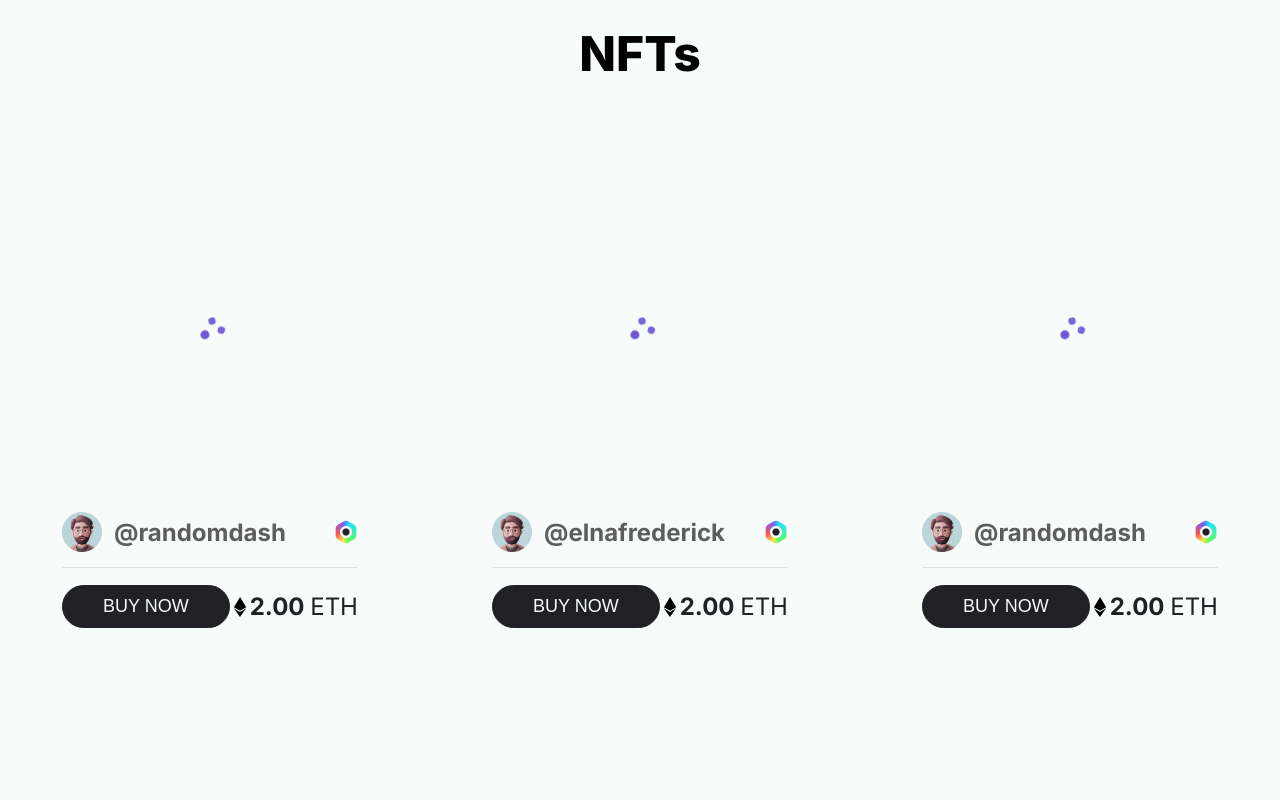
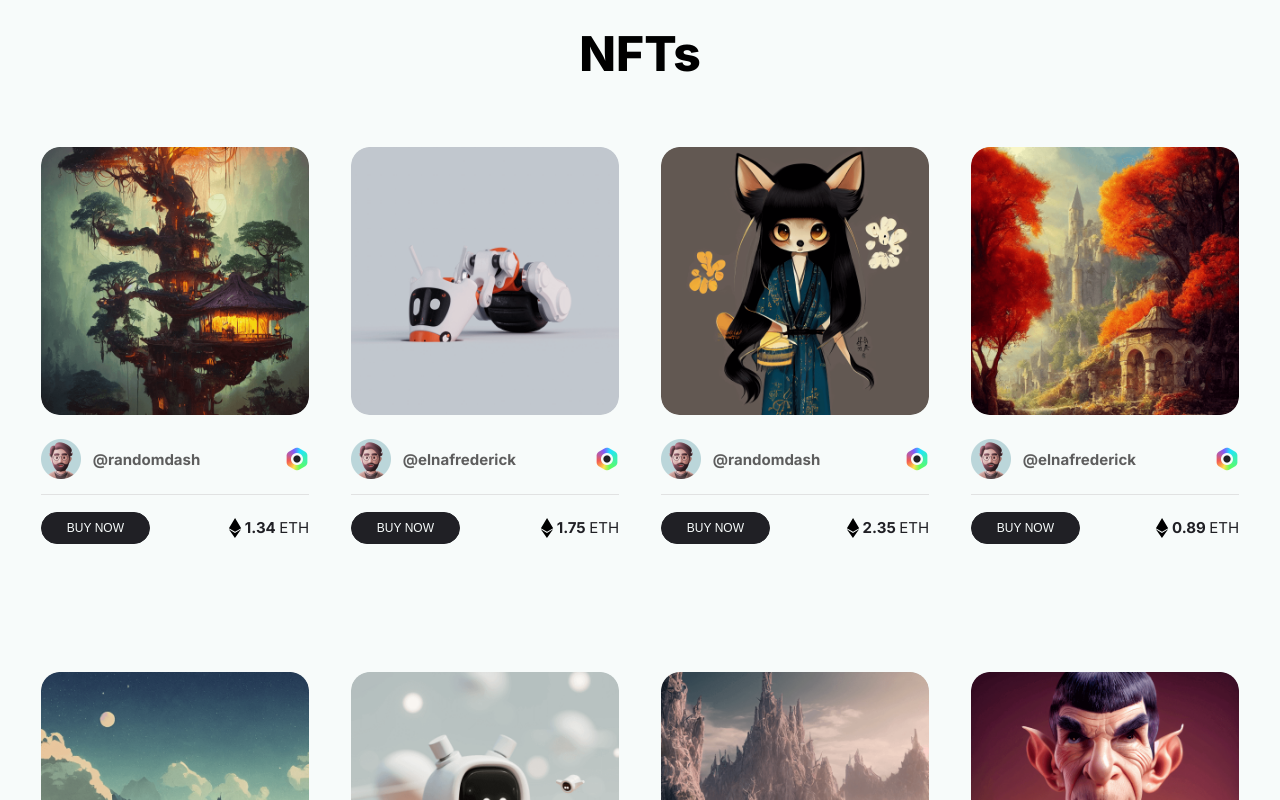
Before and after one commit to marcik357/fe_14__final_project, a React (Create React App) app: page / in a window 1280 px wide. Shown: the top 800 px of the page. Built offline with nearby package versions, Linux system fonts and the light colour scheme.

Commit message:
UPDATE: add component Loader

```diff
--- a/src/App.jsx
+++ b/src/App.jsx
@@ -1,8 +1,6 @@
 import Router from './router';
 function App() {
-  return (
-    <Router />
-  );
+  return <Router />;
 }
 
 export default App;
--- a/src/components/Loader/loader.module.scss
+++ b/src/components/Loader/loader.module.scss
@@ -1,14 +1,14 @@
 .three__body {
-  --uib-size: 35px;
+  --uib-size: 100px;
   --uib-speed: .8s;
   --uib-color: #5d3fd3;
 
   display: flex;
   position: relative;
-  left: 45%;
+  left: 50%;
   width: var(--uib-size);
   height: var(--uib-size);
-  margin: 170px 0;
+  margin: rem(170) 0;
   transform: translateX(-50%);
   animation: spin78236 calc(var(--uib-speed) * 2.5) infinite linear;
 
--- a/src/components/ProductCard/index.jsx
+++ b/src/components/ProductCard/index.jsx
@@ -1,17 +1,20 @@
+import React from 'react';
+import PropTypes from 'prop-types';
 import styles from './productCard.module.scss';
-import Loader from '../Loader';
 function ProductCard(props) {
-  const { url, userIcon, creator, verifiedIcon, price } = props;
+  const { url, userIcon, creator, verifiedIcon, price, name } = props;
 
   return (
     <div className={styles.productCard}>
-      {url ? (
-        <Loader />
-      ) : (
-        <Loader />
-      )}
+      <img
+        className={styles.productCard__img}
+        src={url}
+        alt='product-card'
+      />
+
       <div className={styles.productCard__userInfo}>
         <div className={styles.productCard__userInfo_items}>
+          <div className={styles.productCard__userInfo_name}>{name}</div>
           <img
             className={styles.productCard__userInfo_userIcon}
             src={userIcon}
@@ -62,4 +65,20 @@ function ProductCard(props) {
   );
 }
 
+ProductCard.propTypes = {
+  url: PropTypes.string,
+  userIcon: PropTypes.string,
+  creator: PropTypes.string,
+  verifiedIcon: PropTypes.string,
+  price: PropTypes.string,
+};
+
+ProductCard.defaultProps = {
+  url: '',
+  userIcon: '',
+  creator: '',
+  verifiedIcon: '',
+  price: 0,
+};
+
 export default ProductCard;
--- a/src/components/ProductCard/productCard.module.scss
+++ b/src/components/ProductCard/productCard.module.scss
@@ -1,23 +1,26 @@
+@import '../../styles/variables';
+
 * {
   margin: 0;
   padding: 0;
+  box-sizing: border-box;
 }
 
 .productCard {
   display: flex;
   flex-direction: column;
-  margin-top: 30px;
-  padding: 0 15px;
+  width: 93%;
+  margin-top: rem(30);
+  padding: 0 rem(15);
   transition: .2s ease;
   font-family: 'Inter', sans-serif;
   font-weight: 700;
   cursor: pointer;
-  overflow: hidden;
 
   &:hover {
     transform: scale(1.05);
     transition: .2s ease;
-    border-radius: 30px;
+    border-radius: rem(30);
     background-color: #202025;
   }
 
@@ -25,10 +28,14 @@
     & p {
       color: #f7fbfa;
     }
+
+    & svg {
+      fill: #fff;
+    }
   }
 
   &:hover .productCard__priceInfo_button {
-    border: 1px solid #f7fbfa;
+    border: rem(1) solid #f7fbfa;
     background-color: #f7fbfa;
     color: #000;
 
@@ -41,18 +48,31 @@
     color: #d2d2d2;
   }
 
-  &:hover .productCard__priceInfo_buyNow {
-    & svg {
-      fill: #fff;
-    }
+  &:hover .productCard__userInfo_name {
+    transform: translateY(0);
+    transition: .2s;
+    opacity: 1;
+  }
+
+  &:hover .productCard__userInfo::before {
+    position: absolute;
+    bottom: rem(58);
+    width: 100%;
+    height: rem(100);
+    border-radius: 0 0 rem(20) rem(20);
+    background: linear-gradient(to top, rgba(0, 0, 0, .744), transparent);
+    content: '';
+    z-index: 6;
   }
 
   &__img {
-    max-width: 327px;
-    max-height: 327px;
-    margin-top: 18px;
-    margin-bottom: 18px;
-    border-radius: 5%;
+    display: flex;
+    position: relative;
+    width: 100%;
+    height: auto;
+    margin-top: rem(18);
+    border-radius: 7%;
+    z-index: 4;
   }
 
   &__userInfo {
@@ -60,14 +80,27 @@
     align-items: center;
     justify-content: space-between;
     position: relative;
-    min-width: 100%;
-    margin-bottom: 33px;
+    margin-top: rem(18);
+    margin-bottom: rem(33);
+
+    &_name {
+      position: absolute;
+      bottom: rem(80);
+      left: rem(30);
+      transform: translateY(rem(45));
+      transition: .2s;
+      color: #f7fbfa;
+      font-size: rem(24);
+      line-height: rem(32);
+      opacity: 0;
+      z-index: 7;
+    }
 
     &::after {
       position: absolute;
-      top: 55px;
+      top: rem(55);
       width: 100%;
-      height: 1px;
+      height: rem(1);
       background-color: #e1e2e2;
       content: '';
     }
@@ -78,19 +111,19 @@
     }
 
     &_userIcon {
-      max-width: 40px;
-      max-height: 40px;
-      margin-right: 12px;
+      max-width: rem(40);
+      max-height: rem(40);
+      margin-right: rem(12);
     }
 
     &_creator {
       color: #5d5d5d;
-      font-size: 20px;
+      font-size: rem(20);
     }
 
     &_verifiedIcon {
-      max-width: 24px;
-      max-height: 24px;
+      max-width: rem(24);
+      max-height: rem(24);
     }
   }
 
@@ -99,17 +132,17 @@
     justify-content: space-between;
     position: relative;
     min-width: 100%;
-    margin-bottom: 24px;
+    margin-bottom: rem(24);
 
     &_button {
       display: flex;
       position: relative;
-      padding: 7px 44px;
+      padding: rem(7) rem(35);
       border: 1px solid #202025;
-      border-radius: 50px;
+      border-radius: rem(50);
       background-color: #202025;
       color: #f7fbfa;
-      font-size: 14px;
+      font-size: rem(14);
       text-transform: uppercase;
       cursor: pointer;
       overflow: hidden;
@@ -125,7 +158,7 @@
         transform: translateX(-50%) scaleY(1) scaleX(1.25);
         transition: all .5s .1s cubic-bezier(.55, 0, .1, 1);
         border-radius: 50%;
-        background-color: #000;
+        background-color: #202025;
         content: '';
         z-index: -1;
       }
@@ -140,7 +173,7 @@
         transform: translateX(-50%) scaleY(1) scaleX(1.45);
         transition: all .5s .1s cubic-bezier(.55, 0, .1, 1);
         border-radius: 50%;
-        background-color: #000;
+        background-color: #202025;
         content: '';
         z-index: -1;
       }
@@ -148,13 +181,13 @@
       &:hover:before {
         top: -35%;
         transform: translateX(-50%) scaleY(1.3) scaleX(.8);
-        background-color: #000;
+        background-color: #202025;
       }
 
       &:hover:hover:after {
         top: -45%;
         transform: translateX(-50%) scaleY(1.3) scaleX(.8);
-        background-color: #000;
+        background-color: #202025;
       }
     }
 
@@ -163,14 +196,14 @@
       align-items: center;
 
       & svg {
-        min-width: 20px;
-        min-height: 20px;
+        min-width: rem(20);
+        min-height: rem(20);
       }
 
       & p {
         color: #202025;
-        font-size: 20px;
-        line-height: 32px;
+        font-size: rem(20);
+        line-height: rem(32);
 
         & span {
           font-weight: 400;
@@ -180,85 +213,151 @@
   }
 }
 
-@media (min-width: 768px) {
+@media (min-width: rem(768)) {
   .productCard {
-    margin-bottom: 64px;
+    margin-bottom: rem(64);
+    padding: 0 rem(10);
+
+    &:hover {
+      border-radius: rem(20);
+    }
+
+    &:hover .productCard__userInfo::before {
+      bottom: rem(64);
+      width: 100%;
+      border-radius: 0 0 rem(13) rem(13);
+    }
 
     &__img {
-      max-width: 220px;
-      max-height: 220px;
-      margin-bottom: 24px;
+      margin-top: rem(10);
+      margin-bottom: rem(24);
+    }
+
+    &__userInfo {
+      align-items: center;
+      margin-top: 0;
+
+      &_name {
+        bottom: rem(70);
+        left: rem(20);
+        font-size: rem(20);
+      }
+
+      &_creator {
+        font-size: rem(12);
+      }
     }
 
     &__priceInfo {
       display: flex;
+      align-items: center;
       justify-content: space-between;
       position: relative;
       min-width: 100%;
 
       &_button {
-        padding: 7px 34px;
-        font-size: 10px;
+        padding: rem(7) rem(25);
+        font-size: rem(10);
       }
 
       &_buyNow {
         & img {
-          max-width: 13px;
-          max-height: 13px;
+          max-width: rem(13);
+          max-height: rem(13);
         }
 
         & p {
-          font-size: 15px;
+          font-size: rem(12);
         }
       }
     }
   }
 }
 
-@media (min-width: 1024px) {
+@media (min-width: rem(1024)) {
   .productCard {
+    padding: 0 rem(10);
+
+    &:hover {
+      border-radius: rem(20);
+    }
+
     &__img {
-      max-width: 298px;
-      max-height: 298px;
-      margin-bottom: 24px;
+      margin-top: rem(10);
+      margin-bottom: rem(24);
+    }
+
+    &:hover .productCard__userInfo::before {
+      bottom: rem(64);
+      width: 100%;
+      border-radius: 0 0 rem(14) rem(14);
+    }
+
+    &__userInfo {
+      margin-top: 0;
+
+      &_creator {
+        font-size: rem(15);
+      }
+
+      &_name {
+        bottom: rem(70);
+        left: rem(20);
+        font-size: rem(20);
+      }
     }
 
     &__priceInfo {
       display: flex;
+      align-items: center;
       justify-content: space-between;
       position: relative;
       min-width: 100%;
 
       &_button {
-        padding: 7px 40px;
-        font-size: 15px;
+        padding: rem(8) rem(25);
+        font-size: rem(12);
       }
 
       &_buyNow {
         & img {
-          max-width: 20px;
-          max-height: 20px;
+          max-width: rem(20);
+          max-height: rem(20);
         }
 
         & p {
-          font-size: 20px;
+          font-size: rem(15);
         }
       }
     }
   }
 }
 
-@media (min-width: 1200px) {
+@media (min-width: rem(1400)) {
   .productCard {
+    padding: 0 rem(15);
+
+    &:hover {
+      border-radius: rem(25);
+    }
+
     &__img {
-      max-width: 330px;
-      max-height: 330px;
-      margin-bottom: 24px;
+      margin-top: rem(15);
+    }
+
+    &:hover .productCard__userInfo::before {
+      border-radius: 0 0 rem(21) rem(21);
     }
 
     &__userInfo {
       &_creator {
-        font-size: 24px;
+        font-size: rem(20);
+      }
+
+      &_name {
+        bottom: rem(90);
+        left: rem(30);
+        font-size: rem(23);
       }
     }
 
@@ -269,18 +368,18 @@
       min-width: 100%;
 
       &_button {
-        padding: 10px 40px;
-        font-size: 18px;
+        padding: rem(10) rem(40);
+        font-size: rem(14);
       }
 
       &_buyNow {
         & img {
-          max-width: 20px;
-          max-height: 20px;
+          max-width: rem(20);
+          max-height: rem(20);
         }
 
         & p {
-          font-size: 24px;
+          font-size: rem(20);
         }
       }
     }
--- a/src/components/ProductList/productList.module.scss
+++ b/src/components/ProductList/productList.module.scss
@@ -1,3 +1,5 @@
+@import '../../styles/variables';
+
 * {
   margin: 0;
   padding: 0;
@@ -9,54 +11,75 @@
   flex-direction: column;
   align-items: center;
   width: 100%;
-  margin: 0 auto;
-  padding: 0 15px;
+  padding: 0 rem(20);
   background-color: #f7fbfa;
   font-family: 'Inter', sans-serif;
+
+  &__wrapper {
+    display: flex;
+    flex-direction: column;
+    align-items: center;
+  }
 
   &__title {
     display: flex;
     align-items: center;
     justify-content: space-between;
-    margin-top: 24px;
-    margin-bottom: 24px;
+    margin-top: rem(24);
+    margin-bottom: rem(24);
 
     & h2 {
-      font-size: 48px;
+      font-size: rem(48);
       font-weight: 800;
     }
   }
 }
 
-@media (min-width: 768px) {
+@media (min-width: rem(768)) {
   .products {
     &__wrapper {
       display: grid;
-      flex-grow: 1;
       justify-content: center;
       width: 100%;
-      column-gap: 20px;
+      margin: 0 rem(20);
+      column-gap: rem(20);
       overflow: hidden;
       place-items: center;
-      grid-template-columns: repeat(auto-fill, minmax(240px, 1fr));
+      grid-template-columns: repeat(auto-fill, minmax(rem(220), 1fr));
       grid-template-rows: auto;
     }
   }
 }
 
-@media (min-width: 1024px) {
+@media (min-width: rem(1024)) {
   .products {
     &__wrapper {
-      column-gap: 40px;
-      grid-template-columns: repeat(auto-fill, minmax(330px, 1fr));
+      column-gap: 0;
+      grid-template-columns: repeat(auto-fill, minmax(rem(220), 1fr));
     }
   }
 }
 
-@media (min-width: 1440px) {
+@media (min-width: rem(1140)) {
   .products {
     &__wrapper {
-      grid-template-columns: repeat(auto-fill, minmax(360px, 1fr));
+      grid-template-columns: repeat(auto-fill, minmax(rem(250), 1fr));
     }
   }
 }
+
+@media (min-width: rem(1290)) {
+  .products {
+    &__wrapper {
+      grid-template-columns: repeat(auto-fill, minmax(rem(290), 1fr));
+    }
+  }
+}
+
+@media (min-width: rem(1490)) {
+  .products {
+    &__wrapper {
+      grid-template-columns: repeat(auto-fill, minmax(rem(330), 1fr));
+    }
+  }
+}
--- a/src/index.jsx
+++ b/src/index.jsx
@@ -13,5 +13,5 @@ root.render(
         <App />
       </BrowserRouter>
     </Provider>
-  </React.StrictMode>,
+  </React.StrictMode>
 );
--- /dev/null
+++ b/src/styles/variables.scss
@@ -0,0 +1,7 @@
+@use 'sass:math';
+
+@function rem($px) {
+  $result: math.div($px, 16) + rem;
+
+  @return $result;
+}
```
Also changed, not shown: public/data/productList.json (+36 -36 lines), src/components/ProductList/index.jsx (+23 -1 lines), src/components/ProductList/pagination.scss (+5 -3 lines).
